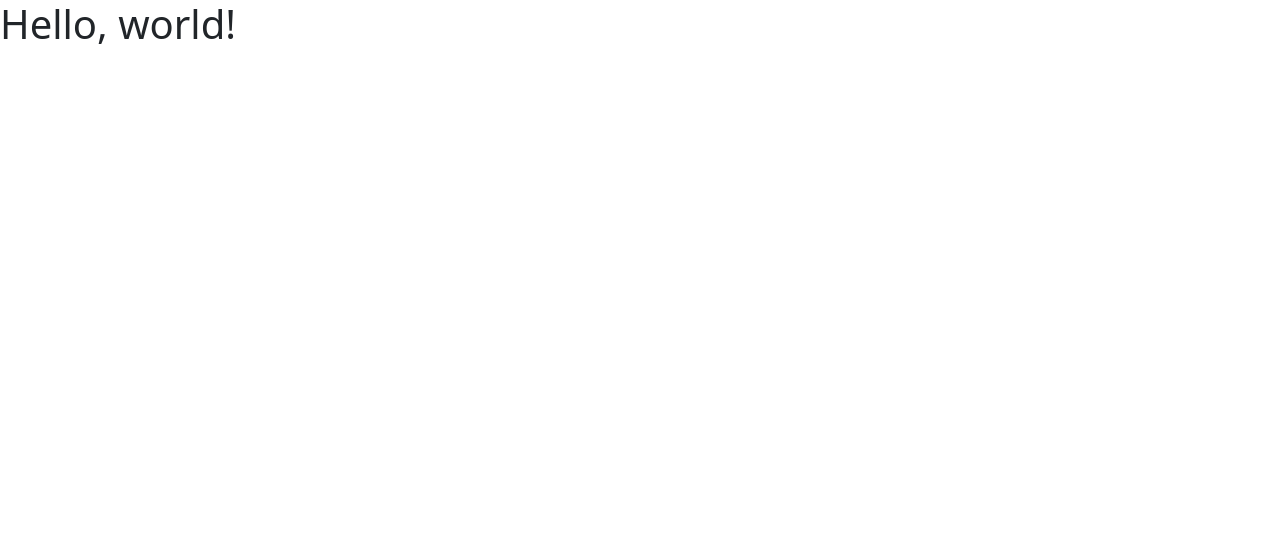
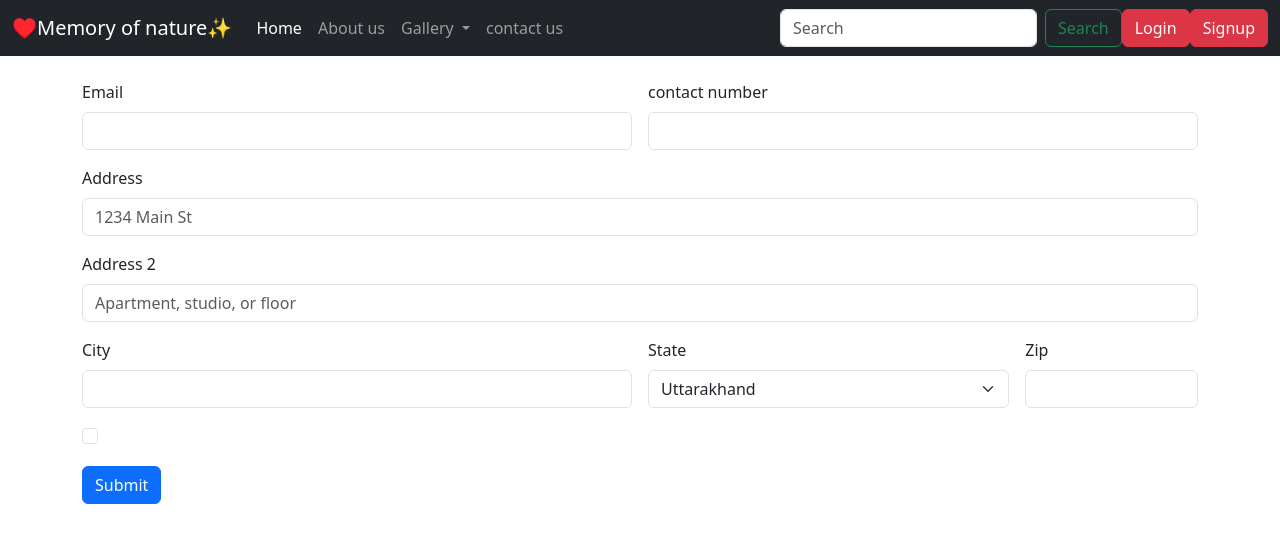
Before and after one commit to vaibhav1826/Website_using_Bootstrap, a plain HTML site: page contact.html in a window 1280 px wide. Drawn offline with nearby package versions, Linux system fonts and the light colour scheme.

Commit message:
final commit

```diff
--- a/contact.html
+++ b/contact.html
@@ -3,11 +3,101 @@
   <head>
     <meta charset="utf-8">
     <meta name="viewport" content="width=device-width, initial-scale=1">
-    <title>contact us page</title>
+    <title>about us page</title>
     <link href="https://cdn.jsdelivr.net/npm/bootstrap@5.3.3/dist/css/bootstrap.min.css" rel="stylesheet" integrity="sha384-QWTKZyjpPEjISv5WaRU9OFeRpok6YctnYmDr5pNlyT2bRjXh0JMhjY6hW+ALEwIH" crossorigin="anonymous">
   </head>
   <body>
-    <h1>Hello, world!</h1>
+    <nav class="navbar navbar-expand-lg navbar-dark bg-dark">
+        <div class="container-fluid">
+          <a class="navbar-brand" href="#">♥️Memory of nature✨</a>
+          <button class="navbar-toggler" type="button" data-bs-toggle="collapse" data-bs-target="#navbarSupportedContent" aria-controls="navbarSupportedContent" aria-expanded="false" aria-label="Toggle navigation">
+            <span class="navbar-toggler-icon"></span>
+          </button>
+          <div class="collapse navbar-collapse" id="navbarSupportedContent">
+            <ul class="navbar-nav me-auto mb-2 mb-lg-0">
+              <li class="nav-item">
+                <a class="nav-link active" aria-current="page" href="/">Home</a>
+              </li>
+              <li class="nav-item">
+                <a class="nav-link" href="/about.html">About us</a>
+              </li>
+              <li class="nav-item dropdown">
+                <a class="nav-link dropdown-toggle" href="#" role="button" data-bs-toggle="dropdown" aria-expanded="false">
+                  Gallery
+                </a>
+                <ul class="dropdown-menu">
+                  <li><a class="dropdown-item" href="#">Nature photograph</a></li>
+                  <li><a class="dropdown-item" href="#">Sunset photograph</a></li>
+                </ul>
+                <li class="nav-item">
+                  <a class="nav-link" href="/contact.html">contact us</a>
+                </li>
+              </li>
+
+            </ul>
+            <form class="d-flex" role="search">
+              <input class="form-control me-2" type="search" placeholder="Search" aria-label="Search">
+              <button class="btn btn-outline-success" type="submit">Search</button>
+              <button type="button" class="btn btn-danger" data-bs-toggle="modal" data-bs-target="#loginModal">Login</button>
+              <button type="button" class="btn btn-danger" data-bs-toggle="modal" data-bs-target="#signupModal">Signup</button>
+
+            </form>
+          </div>
+        </div>
+      </nav>
+      <br>
+    <div class="container ">
+        <form class="row g-3">
+            <div class="col-md-6">
+              <label for="inputEmail4" class="form-label">Email</label>
+              <input type="email" class="form-control" id="inputEmail4">
+            </div>
+            <div class="col-md-6">
+              <label for="inputPassword4" class="form-label">contact number</label>
+              <input type="text" class="form-control" id="inputPassword4">
+            </div>
+            <div class="col-12">
+              <label for="inputAddress" class="form-label">Address</label>
+              <input type="text" class="form-control" id="inputAddress" placeholder="1234 Main St">
+            </div>
+            <div class="col-12">
+              <label for="inputAddress2" class="form-label">Address 2</label>
+              <input type="text" class="form-control" id="inputAddress2" placeholder="Apartment, studio, or floor">
+            </div>
+            <div class="col-md-6">
+              <label for="inputCity" class="form-label">City</label>
+              <input type="text" class="form-control" id="inputCity">
+            </div>
+            <div class="col-md-4">
+              <label for="inputState" class="form-label">State</label>
+              <select id="inputState" class="form-select">
+                <option selected>Uttarakhand</option>
+                <option>Andhra Pradesh</option>
+                <option>Himachal Pradesh</option>
+                <option>Jharkhand</option>
+                <option>Madhya Pradesh</option>
+                <option>Rajasthan</option>
+                <option>Uttar Pradesh</option>
+                <option>West Bengal</option>
+                <option>Punjab</option>
+                <option>Maharashtra</option>
+                <option>Gujarat</option>
+              </select>
+            </div>
+            <div class="col-md-2">
+              <label for="inputZip" class="form-label">Zip</label>
+              <input type="text" class="form-control" id="inputZip">
+            </div>
+            <div class="col-12">
+              <div class="form-check">
+                <input class="form-check-input" type="checkbox" id="gridCheck">
+              </div>
+            </div>
+            <div class="col-12">
+              <button type="submit" class="btn btn-primary">Submit</button>
+            </div>
+          </form>
+    </div>
     <script src="https://cdn.jsdelivr.net/npm/bootstrap@5.3.3/dist/js/bootstrap.bundle.min.js" integrity="sha384-YvpcrYf0tY3lHB60NNkmXc5s9fDVZLESaAA55NDzOxhy9GkcIdslK1eN7N6jIeHz" crossorigin="anonymous"></script>
   </body>
 </html>
```
Also changed, not shown: about.html (+95 -0 lines).
